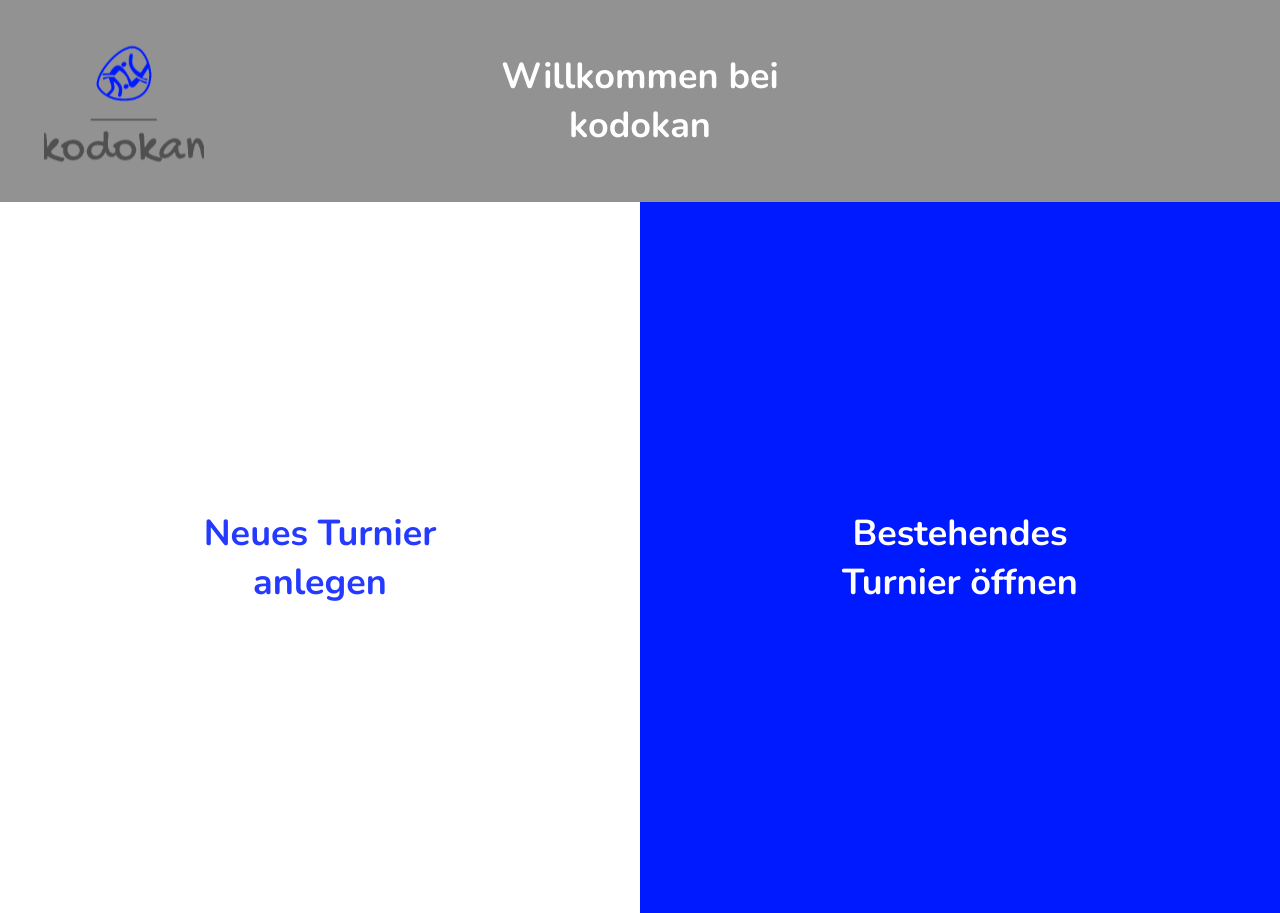
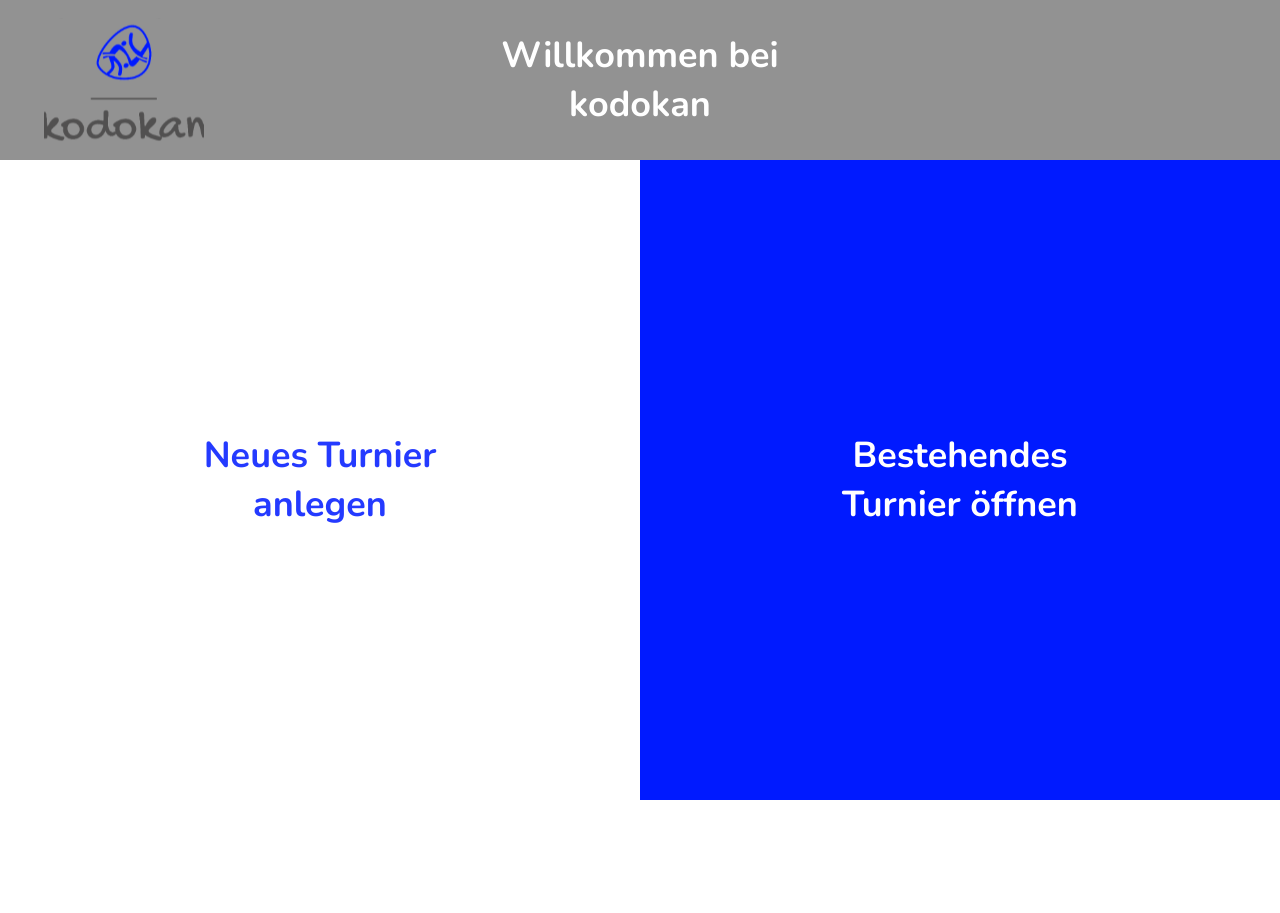
Before and after one commit to Rindersteak/JudoKampfFront, a React (Create React App) app: page / in a window 1280 px wide. After the commit the page ends 800 px from the top, so only its background shows below. Built offline with nearby package versions, Linux system fonts and the light colour scheme.

Commit message:
HomePage

```diff
--- a/src/Pages/HomePage/HomePage.css
+++ b/src/Pages/HomePage/HomePage.css
@@ -14,7 +14,7 @@ body {
 .top-banner {
     position: absolute;
     width: 100%;
-    height: 202px;
+    height: 20%;
     left: 0px;
     top: 0px;
     background-color: rgba(39, 39, 39, 0.5);
@@ -34,9 +34,9 @@ body {
 .lower-container {
     position: absolute;
     width: 100%;
-    height: 711px;
+    height: 80%;
     left: 0px;
-    top: 202px;
+    top: 20%;
     display: flex;
     flex-direction: row;
     width: 100%;
```
